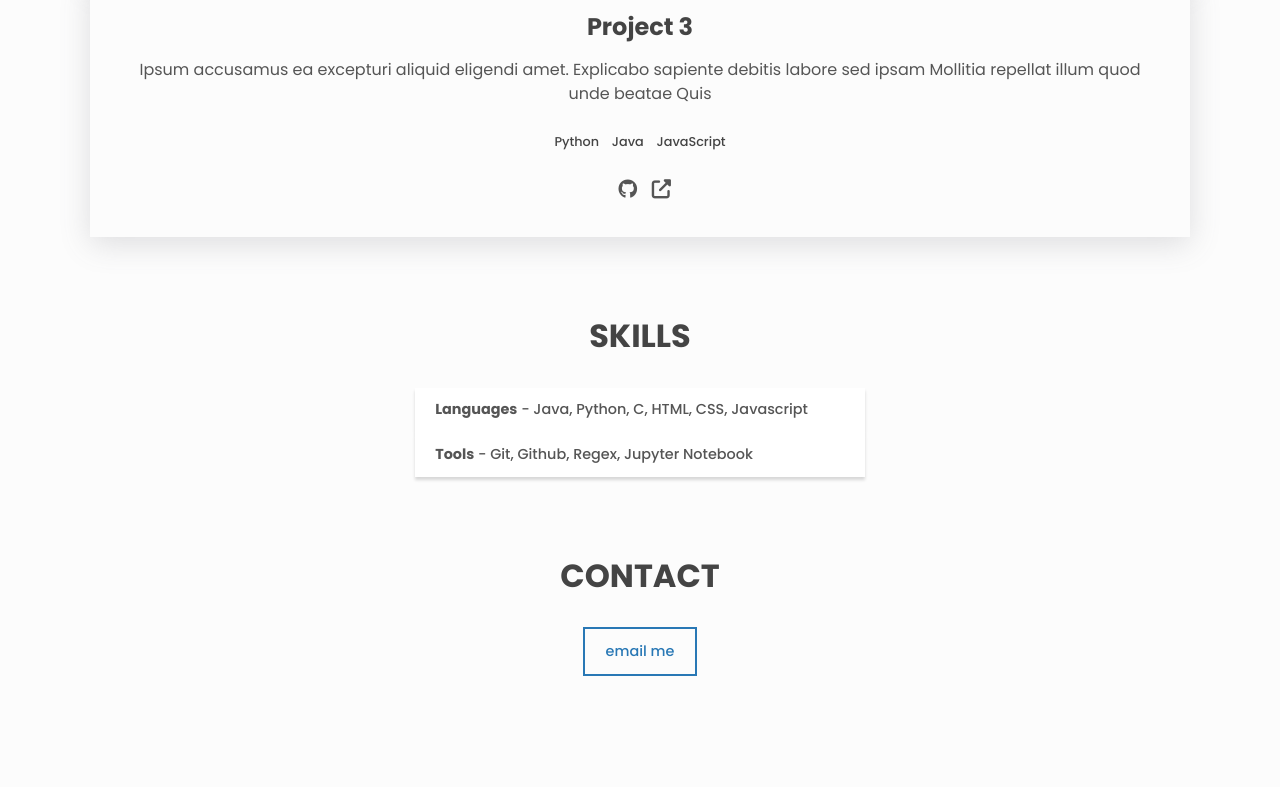
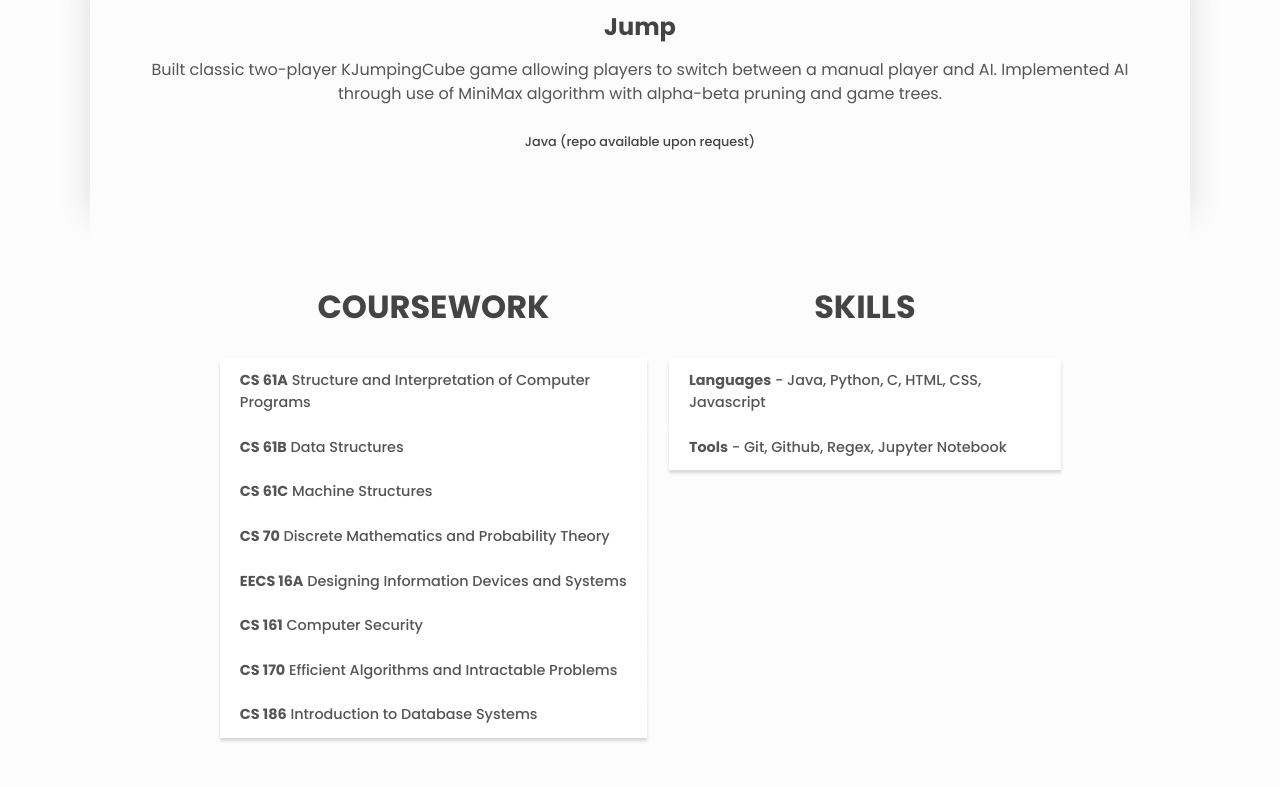
Before and after one commit to stephaniewong2/stephaniewong2.github.io, a plain HTML site: page index.html in a window 1280 px wide. Shown: the part 1040-1827 px from the top of the page. Drawn offline with Linux system fonts and the light colour scheme.

Commit message:
added coursework

```diff
--- a/index.html
+++ b/index.html
@@ -25,6 +25,9 @@
         </li>
         <li class="nav__list-item">
           <a class="link link--nav" href="#skills">Skills</a>
+        </li>
+        <li class="nav__list-item">
+          <a class="link link--nav" href="#courses">Coursework</a>
         </li>
         <li class="nav__list-item">
           <a class="link link--nav" href="#contact">Contact</a>
@@ -72,7 +75,7 @@
           </p>
           <ul class="project__stack">
             <!-- <li class="project__stack-item">Python</li> -->
-            <li class="project__stack-item">Java</li>
+            <li class="project__stack-item">Java (repo available upon request)</li>
             <!-- <li class="project__stack-item">JavaScript</li> -->
           </ul>
 
@@ -105,28 +108,43 @@
       </div>
     </div>
     <div class="project">
-      <h3>Project 3</h3>
+      <h3>Jump</h3>
       <p class="project__description">
-        Ipsum accusamus ea excepturi aliquid eligendi amet. Explicabo
-        sapiente debitis labore sed ipsam Mollitia repellat illum quod
-        unde beatae Quis
+        Built classic two-player KJumpingCube game allowing players to switch between a manual player and AI.
+        Implemented AI through use of MiniMax algorithm with alpha-beta pruning and game trees.
       </p>
       <ul class="project__stack">
-        <li class="project__stack-item">Python</li>
-        <li class="project__stack-item">Java</li>
-        <li class="project__stack-item">JavaScript</li>
+        <!-- <li class="project__stack-item">Python</li> -->
+        <li class="project__stack-item">Java (repo available upon request)</li>
+        <!-- <li class="project__stack-item">JavaScript</li> -->
       </ul>
 
-      <a href="https://github.com" aria-label="source code" class="link link--icon">
+      <!-- <a href="https://github.com" aria-label="source code" class="link link--icon">
         <i aria-hidden="true" class="fab fa-github"></i>
       </a>
       <a href="https://example.com" aria-label="live preview" class="link link--icon">
         <i aria-hidden="true" class="fas fa-external-link-alt"></i>
-      </a>
+      </a> -->
     </div>
   </div>
     </section>
 
+    <!-- wrap in div -->
+
+    <div class = "skills_classes">
+      <section class="section courses" id="courses">
+        <h2 class="section__title">Coursework</h2>
+        <ul class="skills__list">
+          <li class="courses__list-item btn btn--plain"><b>CS 61A</b> Structure and Interpretation of Computer Programs</li>
+          <li class="courses__list-item btn btn--plain"><b>CS 61B</b> Data Structures</li>
+          <li class="courses__list-item btn btn--plain"><b>CS 61C</b> Machine Structures</li>
+          <li class="courses__list-item btn btn--plain"><b>CS 70</b> Discrete Mathematics and Probability Theory</li>
+          <li class="courses__list-item btn btn--plain"><b>EECS 16A</b> Designing Information Devices and Systems</li>
+          <li class="courses__list-item btn btn--plain"><b>CS 161</b> Computer Security</li>
+          <li class="courses__list-item btn btn--plain"><b>CS 170</b> Efficient Algorithms and Intractable Problems</li>
+          <li class="courses__list-item btn btn--plain"><b>CS 186</b> Introduction to Database Systems</li>
+        </ul>
+      </section>
 
       <section class="section skills" id="skills">
         <h2 class="section__title">Skills</h2>
@@ -136,6 +154,10 @@
           <!-- <li class="skills__list-item btn btn--plain"></li> -->
         </ul>
       </section>
+    </div>
+
+    <!-- wrap in div -->
+
     <section class="section contact center" id="contact">
       <h2 class="section__title">Contact</h2>
       <a href="mailto:stwong2@berkeley.edu">
--- a/styles.css
+++ b/styles.css
@@ -112,8 +112,6 @@ button {
   color: var(--clr-primary);
 }
 
-/* BEGIN PART 4 */
-
 .link::before {
   content: "";
   display: inline;
@@ -129,8 +127,6 @@ button {
 .link:focus::before {
   width: 100%;
 }
-
-/* END PART 4 */
 
 .link--nav {
   color: var(--clr-fg);
@@ -211,8 +207,6 @@ button {
   layout
 ========*/
 
-/* BEGIN PART 3 */
-
 .center {
   display: flex;
   align-items: center;
@@ -226,8 +220,6 @@ button {
   margin: 0 auto;
   justify-content: space-between;
 }
-
-/* END PART 3 */
 
 main {
   max-width: 1100px;
@@ -259,8 +251,6 @@ main {
   width: 1em;
 }
 
-/* BEGIN PART 7 */
-
 .about {
   display: flex;
   flex-direction: column;
@@ -268,8 +258,6 @@ main {
   /* align-items: center; */
   /* justify-content: center; */
 }
-
-/* END PART 7 */
 
 .about__name {
   color: var(--clr-primary);
@@ -297,8 +285,6 @@ main {
   margin-right: 1em;
 }
 
-/* BEGIN PART 9 */
-
 .projects__grid {
   max-width: 1100px;
   margin: 0 auto;
@@ -306,8 +292,6 @@ main {
   /* grid-template-columns: */
   /* grid-gap: */
 }
-
-/* END PART 9 */
 
 .project {
   padding: 2em;
@@ -343,7 +327,11 @@ main {
   margin-left: 0.5em;
 }
 
-/* BEGIN PART 11 */
+.skills_classes {
+  display: flex;
+  flex-direction: row;
+  justify-content: center;
+}
 
 .skills__list {
   max-width: 450px;
@@ -358,7 +346,18 @@ main {
 .skills__list-item {
 }
 
-/* END PART 11 */
+.courses__list {
+  max-width: 450px;
+  width: 95%;
+  margin: 0 auto;
+  /* text-align: center; */
+  /* display: */
+  /* flex-wrap: */
+  /* justify-content: */
+}
+
+.courses__list-item {
+}
 
 .contact {
   flex-direction: column;
```
Lines whose indentation alone changed are shown as unchanged.
